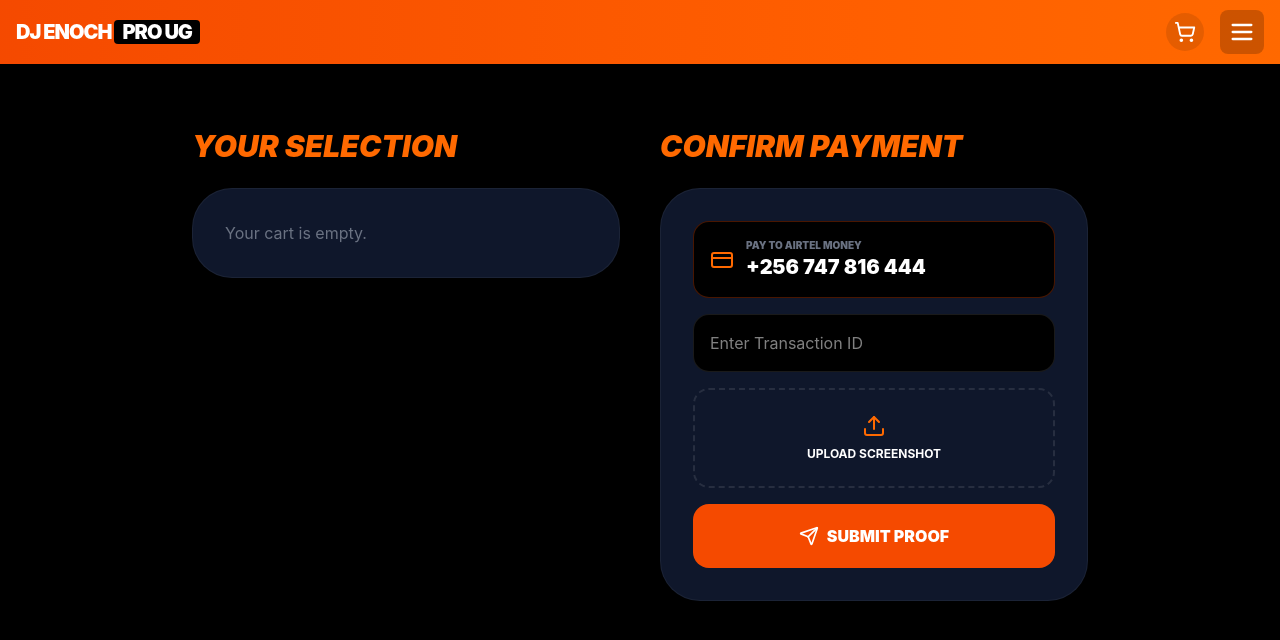
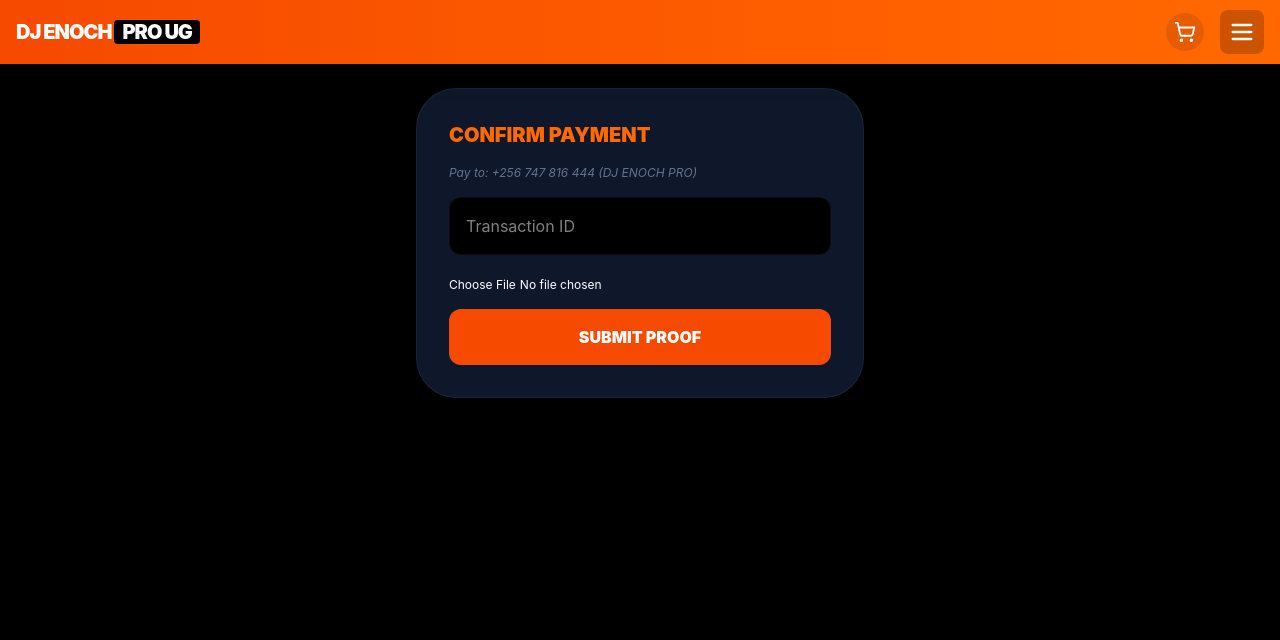
Before and after one commit to primerceug256/Businesswebsitefordjenoch, a React (Vite) app: page /cart in a window 1280 px wide. Shown: the top 640 px of the page. Built offline with nearby package versions, Linux system fonts and the light colour scheme.

Commit message:
Update Cart.tsx

```diff
--- a/src/app/pages/Cart.tsx
+++ b/src/app/pages/Cart.tsx
@@ -1,129 +1,53 @@
-import { useState, useEffect } from 'react';
+import { useState } from 'react';
 import { useCart } from '../context/CartContext';
 import { useAuth } from '../context/AuthContext';
 import { useNavigate } from 'react-router';
-import { Trash2, Upload, Send, CreditCard } from 'lucide-react';
 import { projectId, publicAnonKey } from '/utils/supabase/info';
 
 export default function Cart() {
-  const { items, removeFromCart, clearCart, total } = useCart();
+  const { items, clearCart, total } = useCart();
   const { user } = useAuth();
   const navigate = useNavigate();
   const [proof, setProof] = useState<File | null>(null);
-  const [transId, setTransId] = useState('');
+  const [tid, setTid] = useState('');
   const [loading, setLoading] = useState(false);
 
-  // Check if user came from subscription page
-  const pendingSubscription = JSON.parse(sessionStorage.getItem("pending_item") || "null");
+  const pendingSub = JSON.parse(sessionStorage.getItem("pending_item") || "null");
 
-  const submitPayment = async (e: React.FormEvent) => {
+  const submit = async (e: any) => {
     e.preventDefault();
-    if (!user) return navigate('/login');
-    if (!transId || !proof) return alert("Please provide Transaction ID and Screenshot!");
+    if (!proof || !tid) return alert("Fill all fields");
+    setLoading(true);
 
-    setLoading(true);
     const fd = new FormData();
-    fd.append("userId", user.id);
-    fd.append("userName", user.name || user.email);
-    fd.append("transactionId", transId);
+    fd.append("userId", user?.id || "");
+    fd.append("userName", user?.name || user?.email || "");
+    fd.append("transactionId", tid);
     fd.append("proof", proof);
+    fd.append("items", JSON.stringify([...items, pendingSub].filter(Boolean)));
+    fd.append("total", (total + (pendingSub?.price || 0)).toString());
 
-    // Combine Cart items and pending subscription
-    const allItems = [...items];
-    if (pendingSubscription) allItems.push(pendingSubscription);
-    fd.append("items", JSON.stringify(allItems));
-    fd.append("total", (total + (pendingSubscription?.price || 0)).toString());
+    const res = await fetch(`https://${projectId}.supabase.co/functions/v1/make-98d801c7-music/payments/submit`, {
+      method: 'POST', headers: { Authorization: `Bearer ${publicAnonKey}` }, body: fd
+    });
 
-    try {
-      const res = await fetch(`https://${projectId}.supabase.co/functions/v1/make-server-98d801c7/payments/submit`, {
-        method: 'POST',
-        headers: { Authorization: `Bearer ${publicAnonKey}` },
-        body: fd
-      });
-
-      if (res.ok) {
-        alert("Payment Submitted! Admin will verify in 5-10 minutes.");
-        clearCart();
-        sessionStorage.removeItem("pending_item");
-        navigate('/my-library');
-      } else {
-        alert("Error submitting. Please check your connection.");
-      }
-    } catch (e) {
-      alert("Network error.");
-    } finally {
-      setLoading(false);
-    }
+    if (res.ok) {
+      alert("Sent! Waiting for Admin approval.");
+      clearCart(); sessionStorage.removeItem("pending_item");
+      navigate('/my-library');
+    } else { alert("Submission error"); }
+    setLoading(false);
   };
 
   return (
-    <div className="bg-black text-white min-h-screen py-16 px-4">
-      <div className="max-w-4xl mx-auto grid grid-cols-1 lg:grid-cols-2 gap-10">
-
-        {/* LEFT: ORDER SUMMARY */}
-        <div className="space-y-6">
-          <h2 className="text-3xl font-black uppercase italic text-orange-500">Your Selection</h2>
-          <div className="bg-slate-900 rounded-[40px] p-8 border border-white/5">
-            {items.length === 0 && !pendingSubscription ? (
-              <p className="text-gray-500">Your cart is empty.</p>
-            ) : (
-              <div className="space-y-4">
-                {pendingSubscription && (
-                  <div className="flex justify-between items-center bg-orange-600/10 p-4 rounded-2xl border border-orange-600/20">
-                    <div><p className="font-bold">{pendingSubscription.name}</p><p className="text-xs text-gray-400">Subscription</p></div>
-                    <p className="font-bold">{pendingSubscription.price} UGX</p>
-                  </div>
-                )}
-                {items.map(item => (
-                  <div key={item.id} className="flex justify-between items-center bg-white/5 p-4 rounded-2xl">
-                    <div><p className="font-bold">{item.name}</p></div>
-                    <button onClick={() => removeFromCart(item.id)} className="text-red-500"><Trash2 size={18}/></button>
-                  </div>
-                ))}
-                <div className="pt-4 border-t border-white/10 flex justify-between items-center text-2xl font-black">
-                  <span>TOTAL:</span>
-                  <span className="text-orange-500">{total + (pendingSubscription?.price || 0)} UGX</span>
-                </div>
-              </div>
-            )}
-          </div>
-        </div>
-
-        {/* RIGHT: PAYMENT PROOF */}
-        <div className="space-y-6">
-          <h2 className="text-3xl font-black uppercase italic text-orange-500">Confirm Payment</h2>
-          <form onSubmit={submitPayment} className="bg-slate-900 rounded-[40px] p-8 border border-white/5 space-y-4">
-            <div className="bg-black p-4 rounded-2xl border border-orange-600/30 flex items-center gap-3">
-              <CreditCard className="text-orange-500" />
-              <div>
-                <p className="text-[10px] font-black text-gray-500 uppercase">Pay to Airtel Money</p>
-                <p className="font-black text-xl text-white">+256 747 816 444</p>
-              </div>
-            </div>
-
-            <input
-              placeholder="Enter Transaction ID"
-              className="w-full bg-black p-4 rounded-2xl border border-white/10 outline-none focus:border-orange-500"
-              value={transId}
-              onChange={e => setTransId(e.target.value)}
-              required
-            />
-
-            <div className="border-2 border-dashed border-white/10 rounded-2xl p-6 text-center">
-              <input type="file" id="p" className="hidden" onChange={e => setProof(e.target.files?.[0] || null)} required />
-              <label htmlFor="p" className="cursor-pointer">
-                <Upload className="mx-auto mb-2 text-orange-500"/>
-                <p className="text-xs font-bold uppercase">{proof ? proof.name : "Upload Screenshot"}</p>
-              </label>
-            </div>
-
-            <button disabled={loading} className="w-full bg-orange-600 py-5 rounded-2xl font-black uppercase flex items-center justify-center gap-2">
-              {loading ? "Processing..." : <><Send size={20}/> Submit Proof</>}
-            </button>
-          </form>
-        </div>
-
-      </div>
+    <div className="min-h-screen bg-black text-white p-6">
+      <form onSubmit={submit} className="max-w-md mx-auto bg-slate-900 p-8 rounded-[40px] border border-white/5 space-y-4">
+        <h2 className="text-xl font-black uppercase text-orange-500">Confirm Payment</h2>
+        <p className="text-xs text-slate-500 italic">Pay to: +256 747 816 444 (DJ ENOCH PRO)</p>
+        <input placeholder="Transaction ID" className="w-full bg-black p-4 rounded-xl border border-white/5" onChange={e=>setTid(e.target.value)} required />
+        <input type="file" className="w-full text-xs" onChange={e=>setProof(e.target.files?.[0] || null)} required />
+        <button disabled={loading} className="w-full bg-orange-600 py-4 rounded-xl font-black uppercase">{loading ? "Sending..." : "Submit Proof"}</button>
+      </form>
     </div>
   );
 }
```
